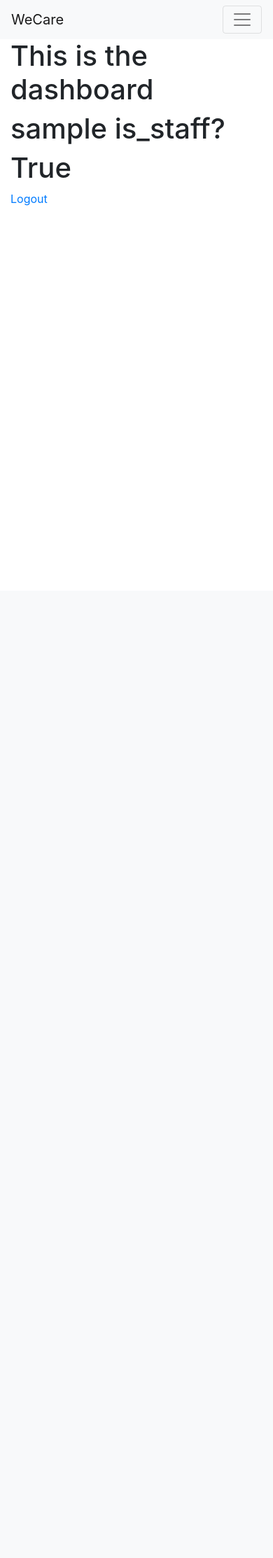
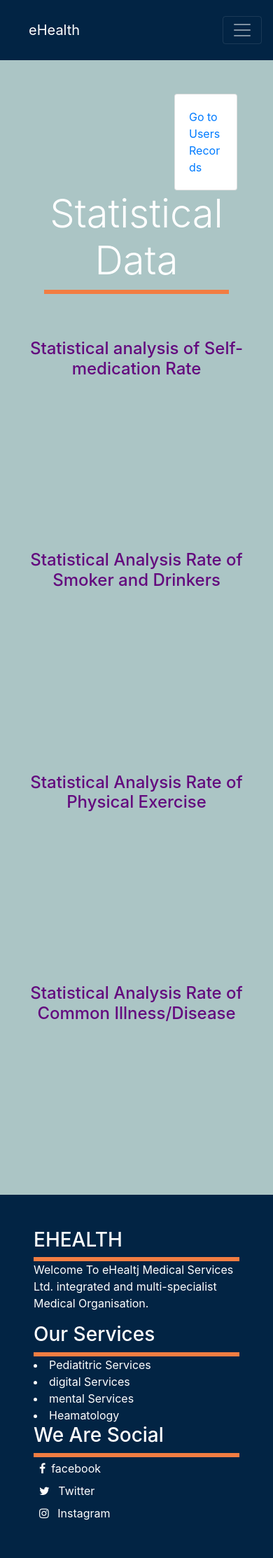
Before and after one commit to olacodes/eHealth, a Django app: page /dashboard/ in a window 390 px wide. Shown: the whole page at 70% size. Before the commit the page ends 294 px from the top, so only its background shows below. Run offline with Django 3.2, Linux system fonts and the light colour scheme; the visitor is signed in with stand-in values (Sample User, id 1); data comes from the database, SQL or seed files in the repository; a map, chart or similar area stays blank; some libraries are stand-ins or nearby versions.

Commit message:
create dashboard page

```diff
--- /dev/null
+++ b/eHealth/static/wecare/css/home.css
@@ -0,0 +1,90 @@
+:root {
+    --deep-blue-color: #022444; /*  deep blue */
+    --orange-color: #F27D42; /* orange */
+    --light-cyan-color: rgb(171, 197, 197); /* cyan */
+    --light-blue-color: #558DCA; /* light cyan */
+    --light-grey-color: #C8EFF9; /* light grey */
+    --white--color: rgb(255, 255, 255); /* light grey */
+
+  }
+  body{
+      background-color: var(--light-cyan-color);
+      color: white;
+  }
+  @media screen and (min-width:1400px){
+      body{
+          width: 1400px;
+          margin-left: auto;
+          margin-right: auto;
+      }
+  }
+
+  /* Navbar */
+  .navbar {
+      min-height: 70px;
+      background-color: var(--deep-blue-color) !important;
+      color: var(--white--color) !important;
+    }
+
+    .navbar-brand {
+      padding: 0 25px;
+      height: 70px;
+      line-height: 70px;
+      color: var(--white--color) !important;
+
+    }
+
+    .navbar-toggle {
+      /* (80px - button height 34px) / 2 = 23px */
+      margin-top: 23px;
+      padding: 9px 10px !important;
+
+    }
+
+    @media (min-width: 768px) {
+      .navbar-nav > li > a {
+        /* (80px - line-height of 27px) / 2 = 26.5px */
+        padding-top: 26.5px;
+        padding-bottom: 26.5px;
+        line-height: 27px;
+      }
+    }
+
+  .nav-item{
+    color: var(--white--color);
+  }
+
+  .carousel-img{
+      height: 600px !important;
+  }
+  .info-img{
+      height: 200px;
+      width: 200px;
+  }
+  .line{
+    width: 100%;
+    padding: 3px;
+    background-color: var(--orange-color);
+  }
+
+  .logout-container{
+    margin-bottom: 38vh;
+  }
+
+  footer{
+      background-color: var(--deep-blue-color);
+      color: white;
+      bottom: 0;
+  }
+
+  @media (min-width: 768px) {
+  .form-container{
+    padding: 4rem;
+  }
+  }
+  .go-users{
+    margin-left: 65% !important;
+  }
+  .chart-comment{
+    color: rgb(99, 9, 126);
+  }
--- /dev/null
+++ b/eHealth/static/wecare/js/commonIllness.js
@@ -0,0 +1,26 @@
+let cty = document.getElementById('commonIllnessChart').getContext("2d")
+
+fetch('http://localhost:8100/api/common-illness/')
+.then(data => data.json()).then(data => {
+    var labels = Object.keys(data).slice(1)
+    var data = Object.values(data).slice(1)
+
+    new Chart(cty, {
+        type: 'pie',
+        data: {
+            labels: labels,
+            datasets: [{
+                data: data,
+                backgroundColor: [
+                    '#003f5c', '#58508d', '#bc5090', '#ff6361', '#ffa600'
+                ]
+            }]
+        },
+        options: {
+            responsive: true,
+            legends: {
+                position: 'top'
+            }
+        }
+    })
+}
--- /dev/null
+++ b/eHealth/static/wecare/js/exerciseRate.js
@@ -0,0 +1,49 @@
+let ctw = document.getElementById("exerciseRate").getContext("2d");
+fetch("http://localhost:8100/api/health-habit/")
+  .then(data => data.json())
+  .then(data => {
+    var labels = Object.keys(data);
+    var data = Object.values(data);
+
+    adequate_exercise = data.slice(0, 3);
+    label_adequate_exercise = labels.slice(0, 3);
+
+    new Chart(ctw, {
+      type: "bar",
+
+      data: {
+        labels: label_adequate_exercise,
+        datasets: [
+          {
+            label: "exercise",
+            data: adequate_exercise,
+            backgroundColor: ["#003f5c", "#58508d", "#bc5090"]
+          }
+        ]
+      },
+      options: {
+        scales: {
+          yAxes: [
+            {
+              stacked: true,
+              ticks: {
+                beginAtZero: true
+              }
+            }
+          ],
+          xAxes: [
+            {
+              stacked: true,
+              ticks: {
+                beginAtZero: true
+              }
+            }
+          ]
+        },
+        responsive: true,
+        legends: {
+          position: "top"
+        }
+      }
+    });
+  });
--- /dev/null
+++ b/eHealth/static/wecare/js/selfMedication.js
@@ -0,0 +1,27 @@
+const ctx = document.getElementById("selfMedicationChart").getContext("2d");
+fetch("http://localhost:8100/api/self-medication/")
+  .then(data => data.json())
+  .then(data => {
+    const labels = Object.keys(data).slice(1);
+    const datas = Object.values(data).slice(1);
+
+    new Chart(ctx, {
+      type: "doughnut",
+      data: {
+        labels: labels,
+        datasets: [
+          {
+            label: "Self Medication Chart Analysis",
+            data: datas,
+            backgroundColor: ["#bc5090", "#58508d"]
+          }
+        ]
+      },
+      options: {
+        responsive: true,
+        legends: {
+          position: "top"
+        }
+      }
+    });
+  });
--- /dev/null
+++ b/eHealth/static/wecare/js/smokeOrDrink.js
@@ -0,0 +1,49 @@
+var ctz = document.getElementById("smokeOrDrinkChart").getContext("2d");
+fetch("http://localhost:8100/api/health-habit/")
+  .then(data => data.json())
+  .then(data => {
+    var labels = Object.keys(data);
+    var data = Object.values(data);
+
+    smoke_or_drink = data.slice(6, 9);
+    label_smoke_or_drink = labels.slice(6, 9);
+
+    new Chart(ctz, {
+      type: "bar",
+
+      data: {
+        labels: label_smoke_or_drink,
+        datasets: [
+          {
+            label: "Smoke or Drink",
+            data: smoke_or_drink,
+            backgroundColor: ["#ffa600", "#ff6361", "#003f5c"]
+          }
+        ]
+      },
+      options: {
+        scales: {
+          yAxes: [
+            {
+              stacked: true,
+              ticks: {
+                beginAtZero: true
+              }
+            }
+          ],
+          xAxes: [
+            {
+              stacked: true,
+              ticks: {
+                beginAtZero: true
+              }
+            }
+          ]
+        },
+        responsive: true,
+        legends: {
+          position: "top"
+        }
+      }
+    });
+  });
--- a/eHealth/wecare/templates/wecare/base.html
+++ b/eHealth/wecare/templates/wecare/base.html
@@ -1,3 +1,4 @@
+{% load static %}
 <!DOCTYPE html>
 <html lang="en">
 <head>
@@ -8,6 +9,8 @@
 
     <!-- Bootstrap CSS -->
     <link rel="stylesheet" href="https://stackpath.bootstrapcdn.com/bootstrap/4.4.1/css/bootstrap.min.css" integrity="sha384-Vkoo8x4CGsO3+Hhxv8T/Q5PaXtkKtu6ug5TOeNV6gBiFeWPGFN9MuhOf23Q9Ifjh" crossorigin="anonymous">
+    <link rel="stylesheet" href="https://stackpath.bootstrapcdn.com/font-awesome/4.7.0/css/font-awesome.min.css">
+    <link rel="stylesheet" href="{% static 'wecare/css/home.css' %}">
 
     {% if title %}
         <title> WeCare - {{ title }} </title>
@@ -16,27 +19,32 @@
     {% endif %}
 </head>
 <body>
-    <header>
-        <nav class="navbar navbar-expand-lg navbar-light bg-light">
-            <a class="navbar-brand" href="#">WeCare</a>
+    <header class="position-sticky fixed-top">
+      <nav class="navbar navbar-expand-lg navbar-dark ">
+        <a class="navbar-brand" href="{% url 'home' %}">eHealth</a>
         <button class="navbar-toggler" type="button" data-toggle="collapse" data-target="#navbarNavAltMarkup" aria-controls="navbarNavAltMarkup" aria-expanded="false" aria-label="Toggle navigation">
           <span class="navbar-toggler-icon"></span>
         </button>
         <div class="collapse navbar-collapse" id="navbarNavAltMarkup">
           <div class="navbar-nav mr-auto">
-                <a class="nav-item nav-link active" href="#">Home <span class="sr-only">(current)</span></a>
-                <a class="nav-item nav-link" href="#">About Us</a>
+            <a class="nav-item nav-link active" href="{% url 'home' %}">Home <span class="sr-only">(current)</span></a>
           </div>
 
           <!-- Navbar Right side -->
           <div class="navbar-nav mr-3">
-                {% if user.is_staff %}
-                <a class="nav-item nav-link" href="{% url 'medical-info' %}">Check User Medical Info</a>
+            {% if user.is_authenticated and user.is_staff %}
+            <a class="nav-item nav-link" href="{% url 'users' %}">Users Medical Records</a>
+            <a class="nav-item nav-link" href="{% url 'logout' %}">Logout</a>
             {% endif %}
-                {% if user.is_authenticated %}
+
+
+
+            {% if user.is_authenticated and not user.is_staff %}
+            <a class="nav-item nav-link" href="{% url 'medical-info' %}">Add Medical Info</a>
             <a class="nav-item nav-link" href="{% url 'logout' %}">Logout</a>
-                <a class="nav-item nav-link" href="{% url 'medical-info' %}">Add You medical Information</a>
-                {% else %}
+            {% endif %}
+
+            {% if not user.is_authenticated %}
             <a class="nav-item nav-link" href="{% url 'login' %}">Login</a>
             <a class="nav-item nav-link" href="{% url 'register' %}">Register</a>
             {% endif %}
@@ -44,22 +52,88 @@
         </div>
       </nav>
     </header>
+
+
+    {% block hero %}
+
+    {% endblock %}
+
+
     <div class="container">
         {% if messages %}
             {% for message in messages %}
-                <div class="alert alert-{{ message.tags }}">
+                <div class="alert alert-{{ message.tags }} fade show alert-dismissible " role="alert">
+
                     {{ message }}
+
+                    <button type="button" class="close" data-dismiss="alert" aria-label="Close">
+                      <span aria-hidden="true">&times;</span>
+                    </button>
                 </div>
             {% endfor %}
         {% endif %}
-        {% block content %}{% endblock %}
+
+
+        {% block content %}
+        <!-- All content of the page -->
+        {% endblock %}
     </div>
+
+    <footer>
+      <div class="container p-5">
+
+      <div class="row footer-container d-flex justify-content-between">
+        <div class="about-us-footer col-md-4">
+          <h3 class="f-header">EHEALTH</h3>
+          <div class="line"></div>
+          <P>Welcome To eHealtj Medical Services Ltd.  integrated and multi-specialist Medical Organisation.</P>
+        </div>
+
+        <div class="our-service col-md-4">
+          <div class="f-header">
+            <h3>Our Services</h3>
+            <div class="line"></div>
+            <li>Pediatitric Services</li>
+            <li>digital Services</li>
+            <li>mental Services</li>
+            <li>Heamatology</li>
+          </div>
+        </div>
+
+        <div class="our-service col-md-4">
+          <div class="f-header">
+            <h3>We Are Social</h3>
+            <div class="line"></div>
+            <div class="justify-content-around">
+
+              <div><i class="fa fa-facebook rounded-circle p-2" aria-hidden="true"></i>facebook</div>
+              <div><i class="fa fa-twitter rounded-circle p-2" aria-hidden="true"></i> Twitter</div>
+              <div><i class="fa fa-instagram rounded-circle p-2" aria-hidden="true"></i> Instagram</div>
+            </div>
+          </div>
+        </div>
+
+
+      </div>
+
+    </div>
+
+    </footer>
+
+    <!-- Chartjs CDN -->
+    <script src="https://cdn.jsdelivr.net/npm/chart.js@2.9.3/dist/Chart.min.js"></script>
 
     <!-- Optional JavaScript -->
     <!-- jQuery first, then Popper.js, then Bootstrap JS -->
     <script src="https://code.jquery.com/jquery-3.4.1.slim.min.js" integrity="sha384-J6qa4849blE2+poT4WnyKhv5vZF5SrPo0iEjwBvKU7imGFAV0wwj1yYfoRSJoZ+n" crossorigin="anonymous"></script>
     <script src="https://cdn.jsdelivr.net/npm/popper.js@1.16.0/dist/umd/popper.min.js" integrity="sha384-Q6E9RHvbIyZFJoft+2mJbHaEWldlvI9IOYy5n3zV9zzTtmI3UksdQRVvoxMfooAo" crossorigin="anonymous"></script>
     <script src="https://stackpath.bootstrapcdn.com/bootstrap/4.4.1/js/bootstrap.min.js" integrity="sha384-wfSDF2E50Y2D1uUdj0O3uMBJnjuUD4Ih7YwaYd1iqfktj0Uod8GCExl3Og8ifwB6" crossorigin="anonymous"></script>
+
+
+    <script src="{% static 'wecare/js/commonIllness.js' %}"></script>
+    <script src="{% static 'wecare/js/selfMedication.js' %}"></script>
+    <script src="{% static 'wecare/js/exerciseRate.js' %}"></script>
+    <script src="{% static 'wecare/js/smokeOrDrink.js' %}"></script>
   </body>
 </body>
 </html>
--- a/eHealth/wecare/templates/wecare/dashboard.html
+++ b/eHealth/wecare/templates/wecare/dashboard.html
@@ -1,9 +1,51 @@
 {% extends "base.html" %}
 {% block content %}
 
-<h1>This is the dashboard</h1>
-<h1>{{user.username}} is_staff? </h1>
-<h1>{{user.is_staff}}</h1>
-<a href="{% url 'logout' %}">Logout</a>
+{% if user.is_staff %}
+
+<div class="go-users d-flex justify-content-end w-25">
+  <div class="card card-body align-self-end mt-5 w-25">
+    <a href="{% url 'users' %}">Go to Users Records</a>
+  </div>
+</div>
+{% endif %}
+
+<div class="dashboard-header text-center mx-5 pb-3">
+  <h1 class="display-4">Statistical Data</h1>
+  <div class="line mb-5"></div>
+</div>
+
+<!-- chart section -->
+<div class="chart-container text-center">
+
+  <div class="row justify-content-between chart-1-2 mb-3">
+
+    <div id="container" class="col-lg-6 mb-3">
+      <h4 class="chart-comment mb-4">Statistical analysis of Self-medication Rate</h4>
+      <canvas class="mb-5" id="selfMedicationChart"></canvas>
+    </div>
+
+    <div id="container" class="col-lg-6 mb-3">
+      <h4 class="chart-comment mb-4">Statistical Analysis Rate of Smoker and Drinkers</h4>
+      <canvas id="smokeOrDrinkChart" class="mb-5"></canvas>
+    </div>
+  </div>
+
+
+  <div class="row justify-content-between chart-3-4">
+
+    <div id="container" class="col-lg-6 mb-3">
+      <h4 class="chart-comment mb-4">Statistical Analysis Rate of Physical Exercise</h4>
+      <canvas class="mb-5" id="exerciseRate"></canvas>
+    </div>
+
+    <div class="col-lg-6 mb-3">
+      <h4 class="chart-comment mb-4">Statistical Analysis Rate of Common Illness/Disease</h4>
+
+      <canvas id="commonIllnessChart" class="mb-5"></canvas>
+    </div>
+  </div>
+
+</div>
 
 {% endblock content %}
--- a/eHealth/wecare/urls.py
+++ b/eHealth/wecare/urls.py
@@ -3,6 +3,7 @@ from .views import (
     dashboard,
 )
 
+
 urlpatterns = [
     path('dashboard/', dashboard.Dashboard.as_view(), name='dashboard'),
 ]
--- a/eHealth/wecare/views/dashboard.py
+++ b/eHealth/wecare/views/dashboard.py
@@ -1,7 +1,16 @@
-from django.views.generic import TemplateView
+from django.views import View
 from django.contrib.auth.decorators import login_required
+from django.contrib import messages
+from django.shortcuts import render, redirect
+from django.contrib.auth.models import User
+from django.utils.decorators import method_decorator
 
+class Dashboard(View):
 
-# @login_required
-class Dashboard(TemplateView):
-    template_name = 'dashboard.html'
+    @method_decorator(login_required)
+    def dispatch(self, *args, **kwargs):
+        return super().dispatch(*args, **kwargs)
+
+    @method_decorator(login_required, name='dispatch')
+    def get(self, request):
+        return render(request, 'dashboard.html')
--- a/heroku.yml
+++ b/heroku.yml
@@ -8,7 +8,7 @@ build:
 release:
     image: web
     command:
-        - python manage.py collectstatic --noinput
+        - python manage.py collectstatic --noinput && python manage.py migrate --noinput
 
 run:
     web: python manage.py runserver 0.0.0.0:$PORT
--- a/requirements.txt
+++ b/requirements.txt
@@ -1,8 +1,11 @@
 asgiref==3.2.3
 bcrypt==3.1.7
+certifi==2019.11.28
 cffi==1.14.0
+cloudinary==1.20.0
 dj-database-url==0.5.0
 Django==3.0.3
+django-cors-headers==3.2.1
 django-crispy-forms==1.8.1
 djangorestframework==3.11.0
 psycopg2==2.8.4
@@ -11,4 +14,5 @@ python-decouple==3.3
 pytz==2019.3
 six==1.14.0
 sqlparse==0.3.0
+urllib3==1.25.8
 whitenoise==5.0.1
```
Also changed, not shown: eHealth/eHealth/db.py (+0 -16 lines), eHealth/eHealth/settings.py (+101 -10 lines), eHealth/users/models/medical_information.py (+14 -14 lines), 2 other files. Lines whose indentation alone changed are shown as unchanged.
